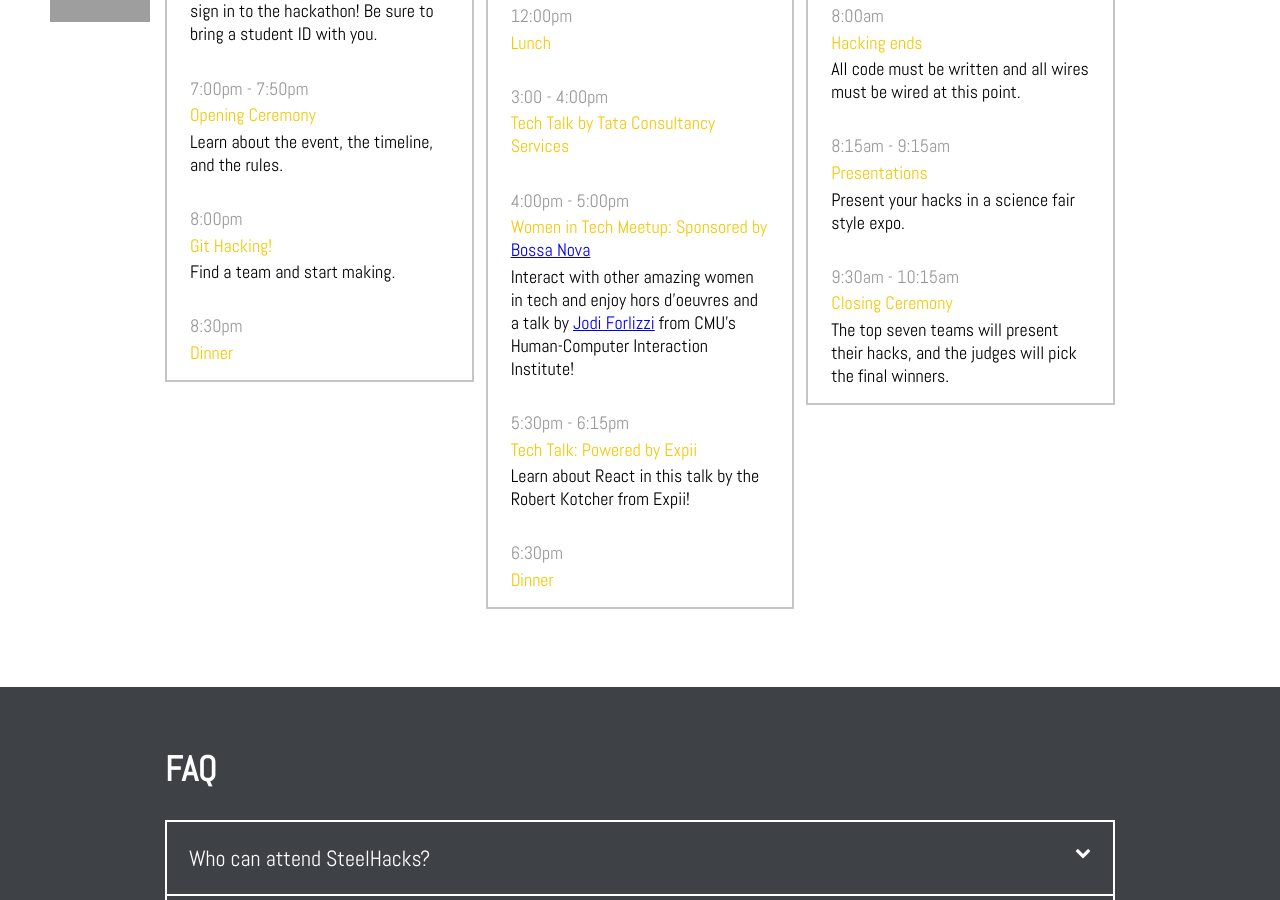
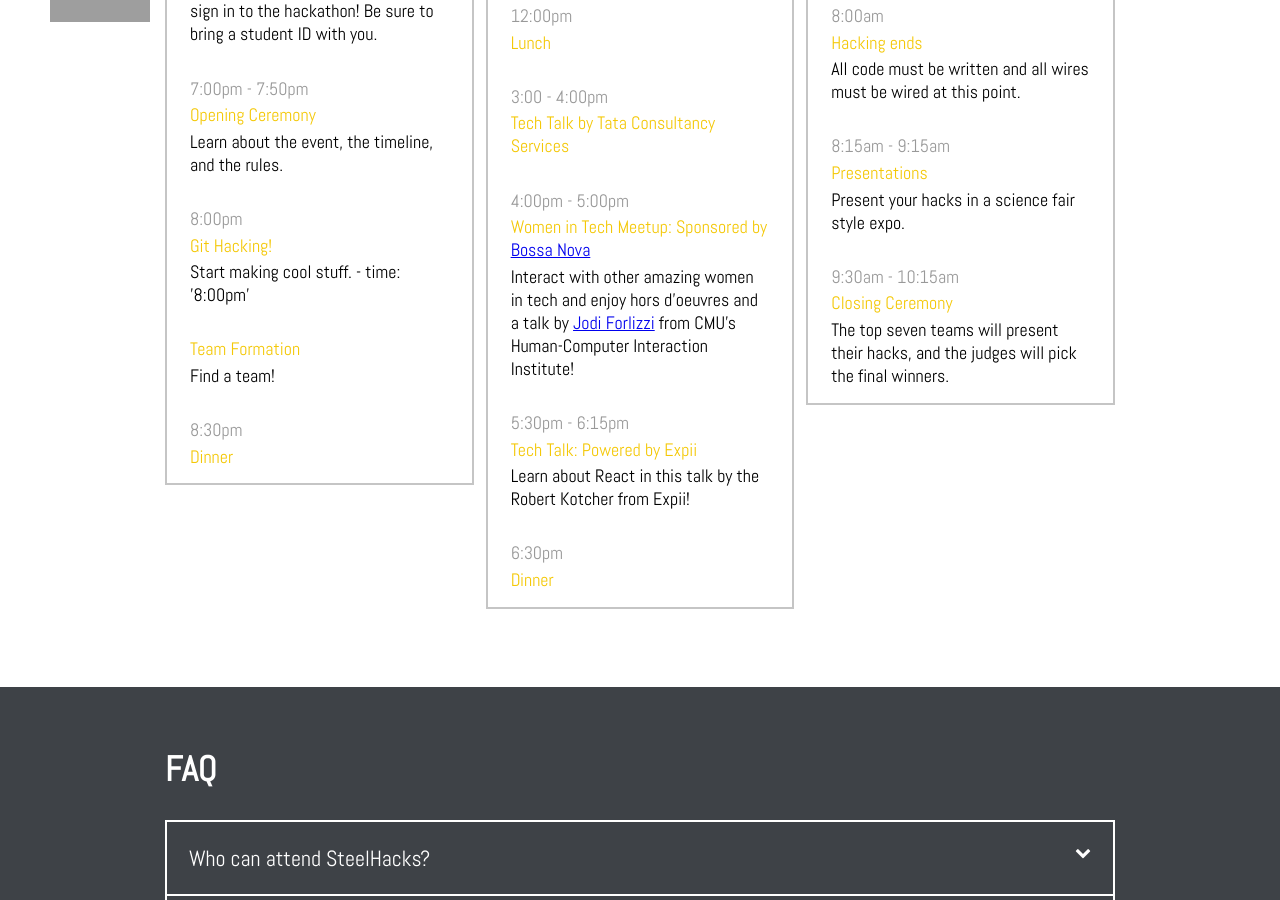
Before and after one commit to SteelHeads/steelhacks.com, a Jekyll site: the page built from index.html, in a window 1280 px wide and 900 px high, scrolled down 927 px. Built offline with Jekyll 4.4.1, drawn with Linux system fonts in a browser that asks for light colours; grey boxes are pictures that could not be loaded.

Commit message:
added team formation

```diff
--- a/_data/events.yml
+++ b/_data/events.yml
@@ -13,7 +13,11 @@
     - time: '8:00pm'
       title: 'Git Hacking!'
       description: |
-        Find a team and start making.
+        Start making cool stuff.
+         - time: '8:00pm'
+    - title: 'Team Formation'
+      description: |
+        Find a team!
 
     - time: '8:30pm'
       title: 'Dinner'
```
